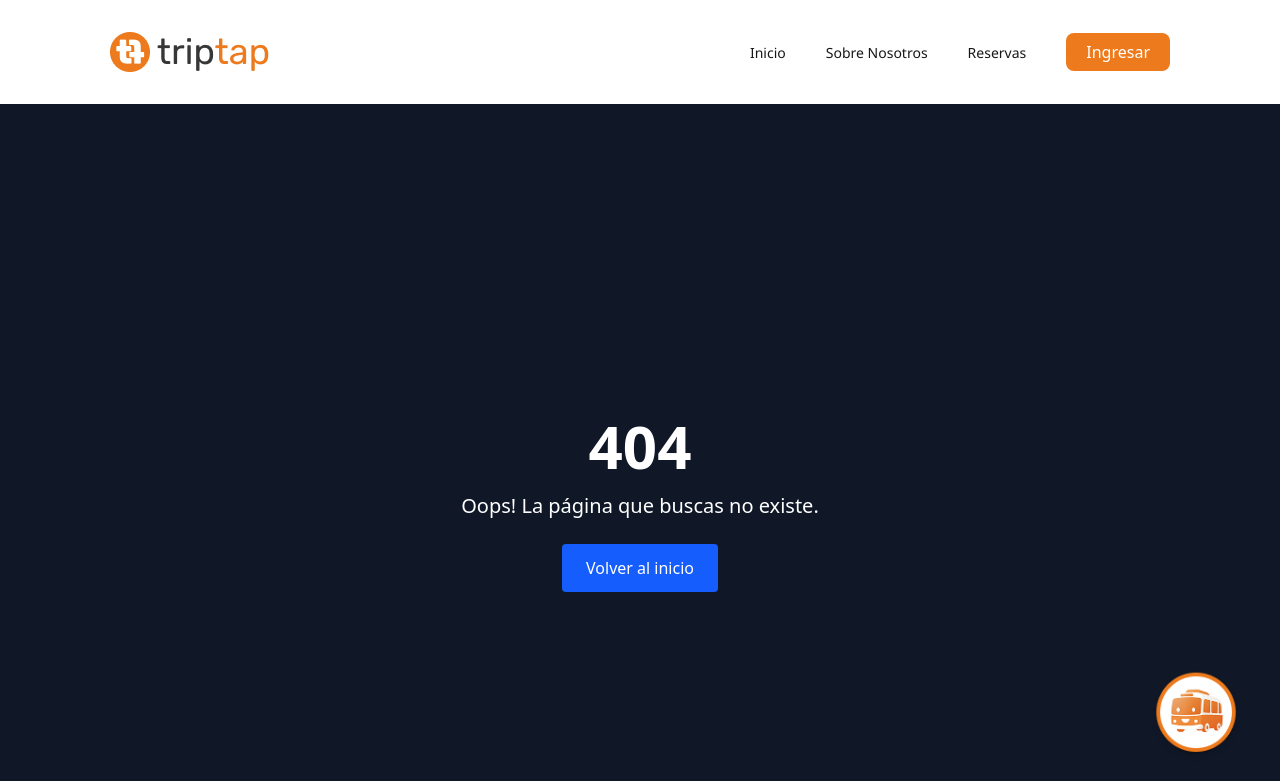
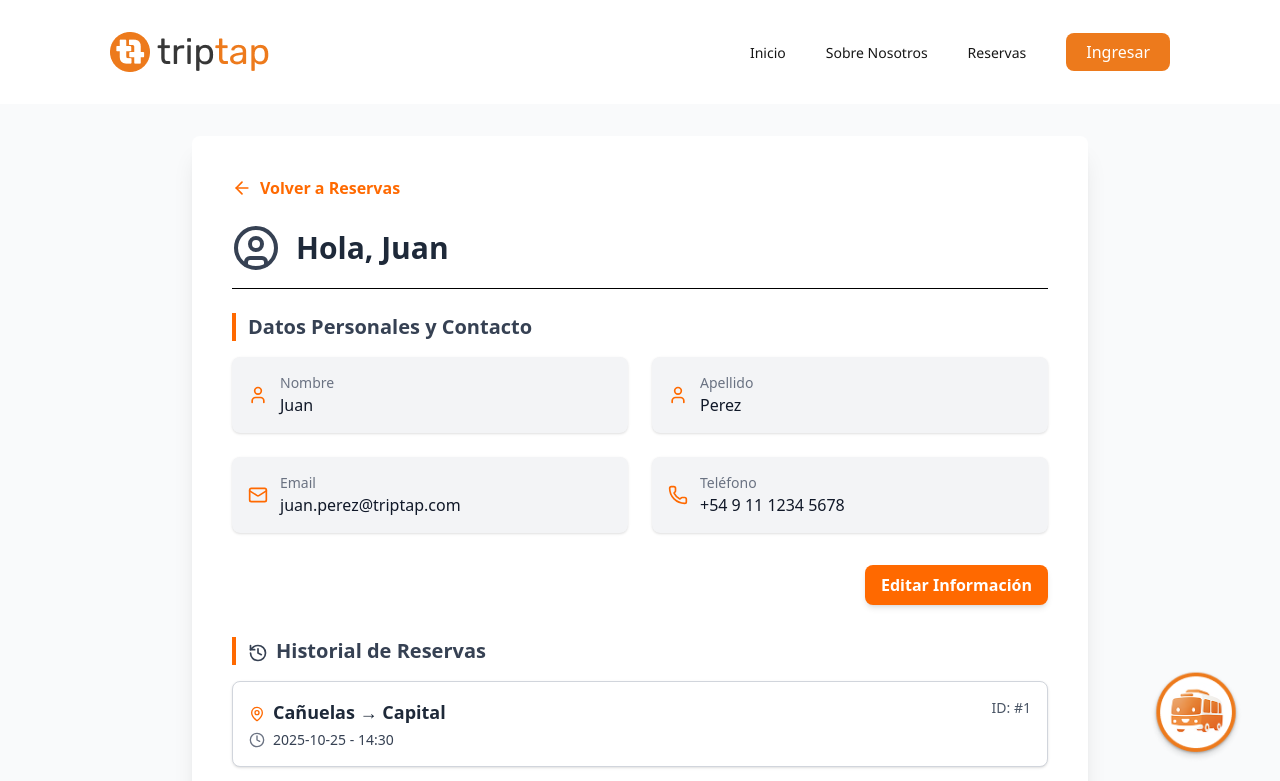
Before and after one commit to ezequielmanchula/triptap-frontend, a Next.js app: page /profile in a window 1280 px wide. Before the commit this address had no page. Shown: the top 781 px of the page. Built offline with nearby package versions, Linux system fonts and the light colour scheme.

Commit message:
feature: profile page

```diff
--- a/package.json
+++ b/package.json
@@ -13,6 +13,7 @@
     "@iconify-icon/react": "^3.0.1",
     "axios": "^1.13.0",
     "framer-motion": "^12.23.24",
+    "lucide-react": "^0.548.0",
     "next": "15.5.4",
     "react": "19.1.0",
     "react-dom": "19.1.0",
--- /dev/null
+++ b/src/app/(pages)/profile/page.tsx
@@ -0,0 +1,146 @@
+// src/components/UserProfile.tsx (Página de Perfil de Usuario - Versión Simplificada)
+
+import React from 'react';
+import Head from 'next/head';
+import { ArrowLeftIcon, UserCircleIcon, HistoryIcon, MailIcon, PhoneIcon, UserIcon, MapPinIcon, ClockIcon } from 'lucide-react';
+
+// --- MOCK DATA (Datos de ejemplo) ---
+interface User {
+    id: string;
+    nombre: string;
+    apellido: string;
+    email: string;
+    telefono: string;
+    // La data de reservas ya no necesita el campo 'estado' para el renderizado
+    reservas: { id: number; fecha: string; origen: string; destino: string; hora: string }[];
+}
+
+const mockUser: User = {
+    id: "user-12345",
+    nombre: "Juan",
+    apellido: "Perez",
+    email: "juan.perez@triptap.com",
+    telefono: "+54 9 11 1234 5678",
+    reservas: [
+        { id: 1, fecha: '2025-10-25', origen: 'Cañuelas', destino: 'Capital', hora: '14:30' },
+        { id: 2, fecha: '2025-10-10', origen: 'Capital', destino: 'Cañuelas', hora: '08:00' },
+        { id: 3, fecha: '2025-09-01', origen: 'Cañuelas', destino: 'Capital', hora: '19:00' },
+    ]
+};
+// ------------------------------------------------------------
+
+const UserProfile: React.FC = () => {
+    const user = mockUser; // Usamos mockUser para la demostración
+
+    return (
+        <>
+            <Head>
+                <title>Mi Perfil | Triptap</title>
+            </Head>
+
+            <div className="min-h-screen bg-gray-50 p-4 sm:p-8">
+                {/* Contenedor Principal */}
+                <div className="max-w-4xl mx-auto bg-white shadow-xl rounded-lg p-6 sm:p-10">
+
+                    {/* Botón de Volver */}
+                    <button className="flex items-center text-orange-500 hover:text-orange-700 mb-6 font-semibold">
+                        <ArrowLeftIcon className="w-5 h-5 mr-2" />
+                        Volver a Reservas
+                    </button>
+
+                    {/* Encabezado del Perfil */}
+                    <div className="flex items-center border-b pb-4 mb-6">
+                        <UserCircleIcon className="w-12 h-12 text-gray-700 mr-4" />
+                        <h1 className="text-3xl font-bold text-gray-800">
+                            Hola, {user.nombre}
+                        </h1>
+                    </div>
+
+                    {/* SECCIÓN 1: Datos Personales y Contacto */}
+                    <h2 className="text-xl font-semibold text-gray-700 mb-4 border-l-4 border-orange-500 pl-3">
+                        Datos Personales y Contacto
+                    </h2>
+                    <div className="grid grid-cols-1 sm:grid-cols-2 gap-6 mb-8">
+
+                        {/* Tarjeta de Nombre */}
+                        <div className="bg-gray-100 p-4 rounded-lg flex items-center shadow-sm">
+                            <UserIcon className="w-5 h-5 text-orange-500 mr-3" />
+                            <div>
+                                <p className="text-sm text-gray-500">Nombre</p>
+                                <p className="font-medium text-gray-900">{user.nombre}</p>
+                            </div>
+                        </div>
+
+                        {/* Tarjeta de Apellido */}
+                        <div className="bg-gray-100 p-4 rounded-lg flex items-center shadow-sm">
+                            <UserIcon className="w-5 h-5 text-orange-500 mr-3" />
+                            <div>
+                                <p className="text-sm text-gray-500">Apellido</p>
+                                <p className="font-medium text-gray-900">{user.apellido}</p>
+                            </div>
+                        </div>
+
+                        {/* Tarjeta de Email */}
+                        <div className="bg-gray-100 p-4 rounded-lg flex items-center shadow-sm">
+                            <MailIcon className="w-5 h-5 text-orange-500 mr-3" />
+                            <div>
+                                <p className="text-sm text-gray-500">Email</p>
+                                <p className="font-medium text-gray-900">{user.email}</p>
+                            </div>
+                        </div>
+
+                        {/* Tarjeta de Teléfono */}
+                        <div className="bg-gray-100 p-4 rounded-lg flex items-center shadow-sm">
+                            <PhoneIcon className="w-5 h-5 text-orange-500 mr-3" />
+                            <div>
+                                <p className="text-sm text-gray-500">Teléfono</p>
+                                <p className="font-medium text-gray-900">{user.telefono}</p>
+                            </div>
+                        </div>
+                    </div>
+
+                    {/* Botón para editar (Si se implementa en el futuro) */}
+                    <div className="text-right mb-8">
+                        <button
+                            className="bg-orange-500 text-white px-4 py-2 rounded-lg font-semibold hover:bg-orange-600 transition duration-150 shadow-md"
+                        >
+                            Editar Información
+                        </button>
+                    </div>
+
+                    {/* SECCIÓN 2: Historial de Reservas SIMPLIFICADO */}
+                    <h2 className="text-xl font-semibold text-gray-700 mb-4 border-l-4 border-orange-500 pl-3">
+                        <HistoryIcon className="w-5 h-5 inline mr-2" />
+                        Historial de Reservas
+                    </h2>
+
+                    <div className="space-y-4">
+                        {user.reservas.map((reserva) => (
+                            <div
+                                key={reserva.id}
+                                // Estilo base simple sin colores condicionales
+                                className={`p-4 rounded-lg shadow-sm border border-gray-300 bg-white hover:bg-gray-50 transition-colors duration-150`}
+                            >
+                                <div className="flex justify-between items-start">
+                                    <div className="font-semibold text-lg text-gray-800">
+                                        <MapPinIcon className="w-4 h-4 inline mr-2 text-orange-500" />
+                                        {reserva.origen} → {reserva.destino}
+                                    </div>
+                                    <p className="text-sm text-gray-600">ID: #{reserva.id}</p>
+                                </div>
+
+                                <p className="text-sm text-gray-700 mt-1 flex items-center">
+                                    <ClockIcon className="w-4 h-4 inline mr-2 text-gray-500" />
+                                    {reserva.fecha} - {reserva.hora}
+                                </p>
+                            </div>
+                        ))}
+                    </div>
+
+                </div>
+            </div>
+        </>
+    );
+};
+
+export default UserProfile;
```
Also changed, not shown: 1 other file (tests, documents, lock files or other folders).
